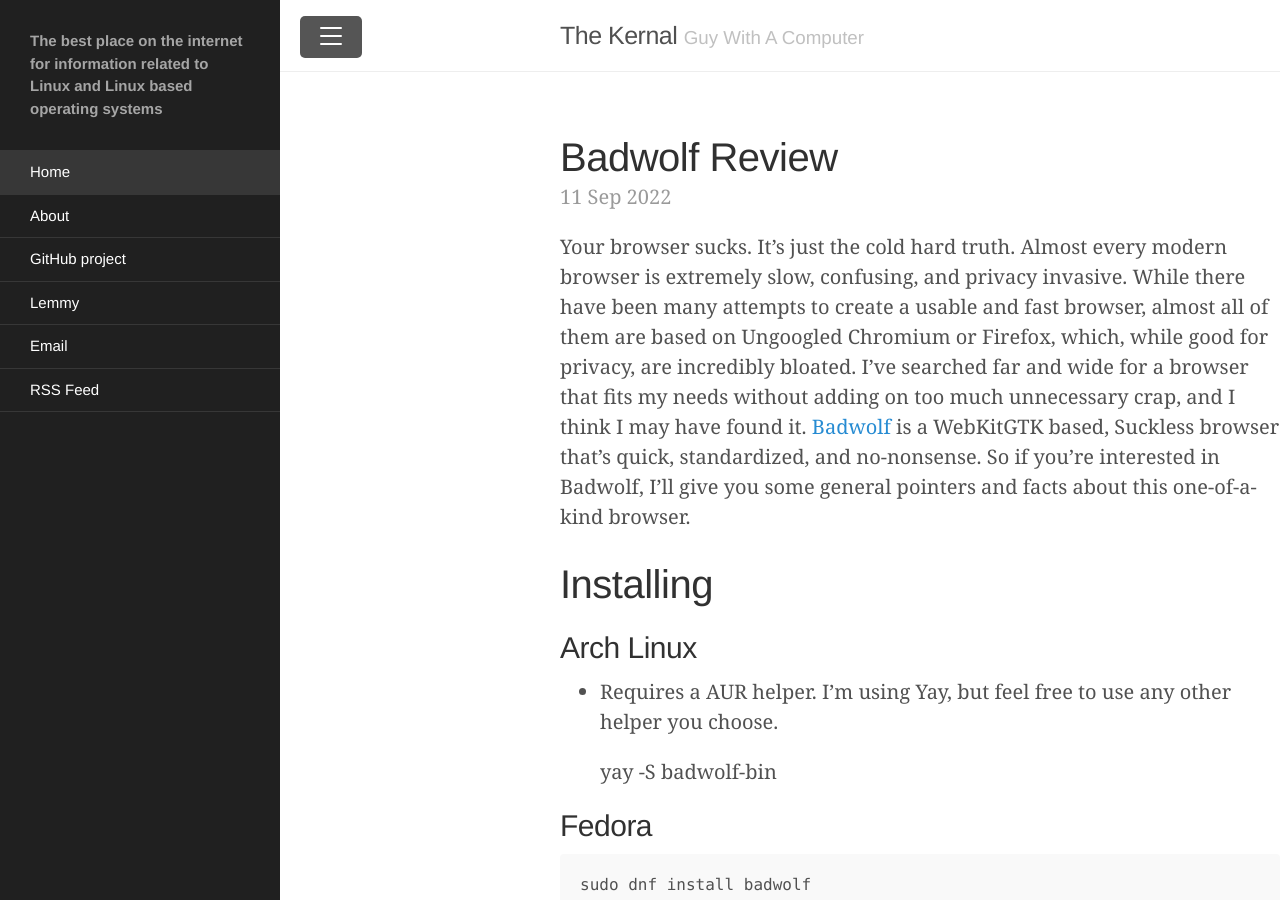
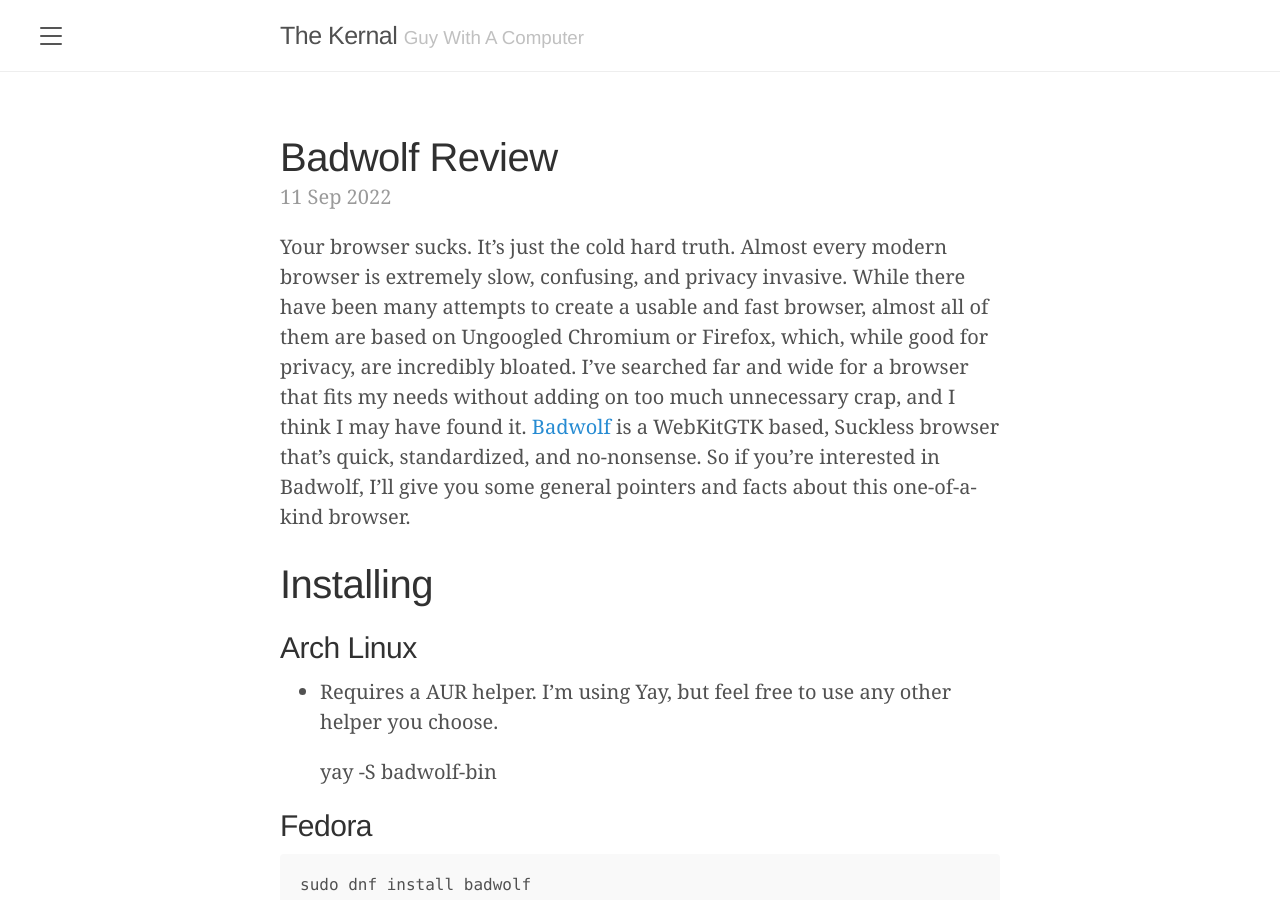
Before and after one commit to TheKernalBlog/TheKernalBlog, a Jekyll site: the page built from index.html, in a window 1280 px wide and 900 px high. Built offline with Jekyll 4.4.1, drawn with Linux system fonts in a browser that asks for light colours; the list of posts is cut into pages by our own code.

Commit message:
Update sidebar.html

```diff
--- a/_includes/sidebar.html
+++ b/_includes/sidebar.html
@@ -1,7 +1,6 @@
 <!-- Target for toggling the sidebar `.sidebar-checkbox` is for regular
      styles, `#sidebar-checkbox` for behavior. -->
 <!-- Toggleable sidebar -->
-<input type="checkbox" class="sidebar-checkbox" id="sidebar-checkbox" {% if page.title =="Home" %}checked{% endif %}>
 
 <div class="sidebar" id="sidebar">
   <div class="sidebar-item">
```
